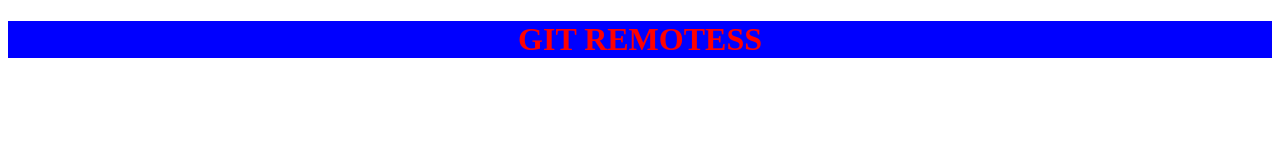
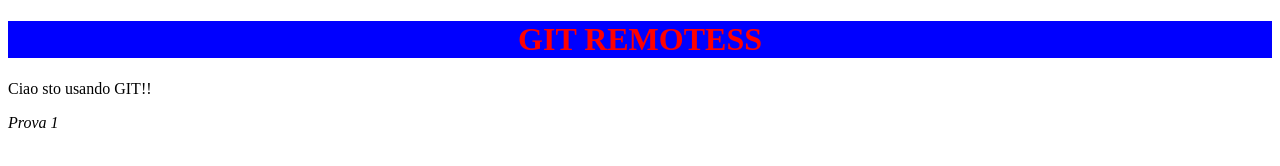
Before and after one commit to YvngLore/GIT-3, a plain HTML site: page index.html in a window 1280 px wide. Drawn offline with Linux system fonts and the light colour scheme.

Commit message:
Update index.html

```diff
--- a/index.html
+++ b/index.html
@@ -9,5 +9,7 @@
 </head>
 <body>
     <h1>GIT REMOTESS</h1>
+    <p> Ciao sto usando GIT!! </p>
+    <i> Prova 1 <i>
 </body>
 </html>
```
